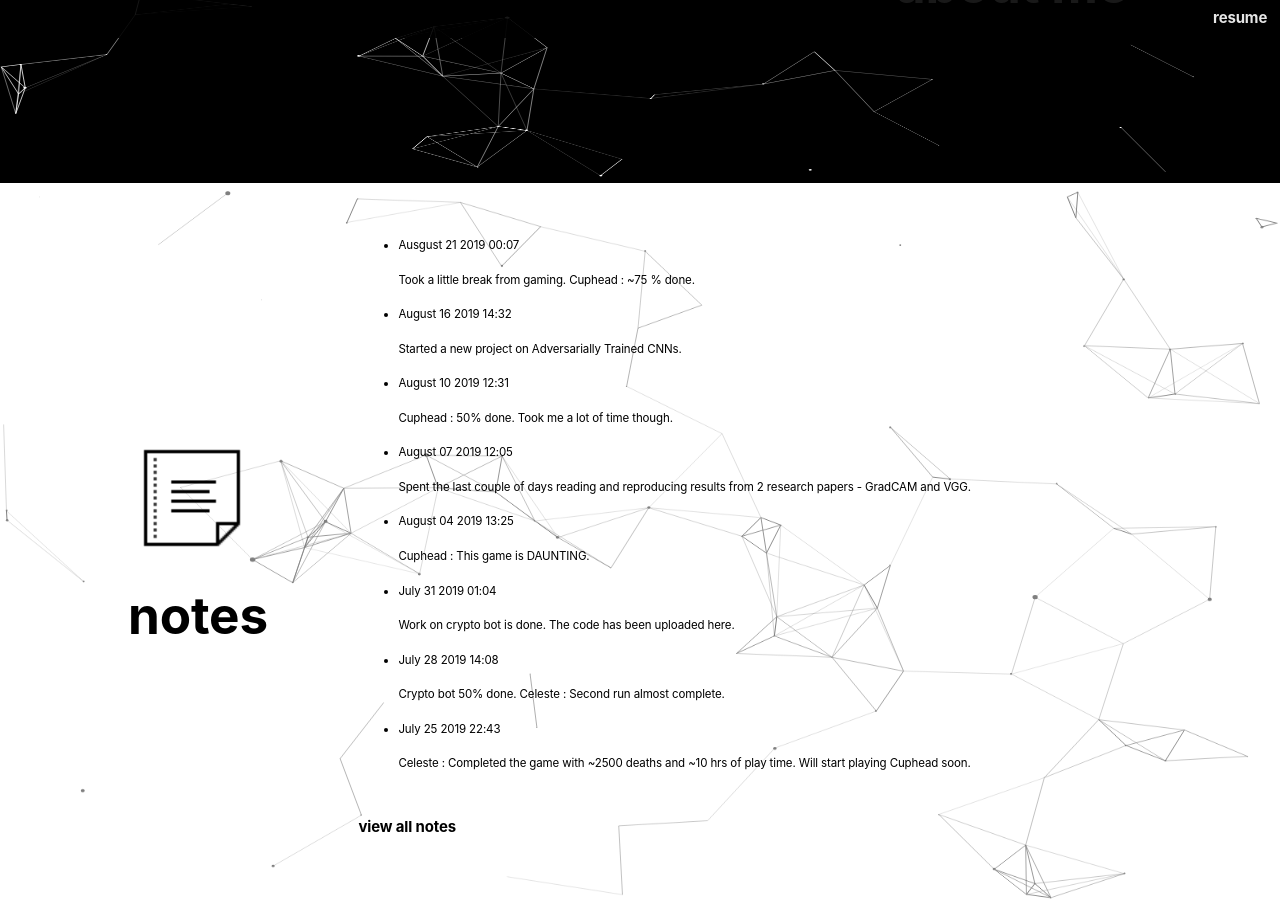
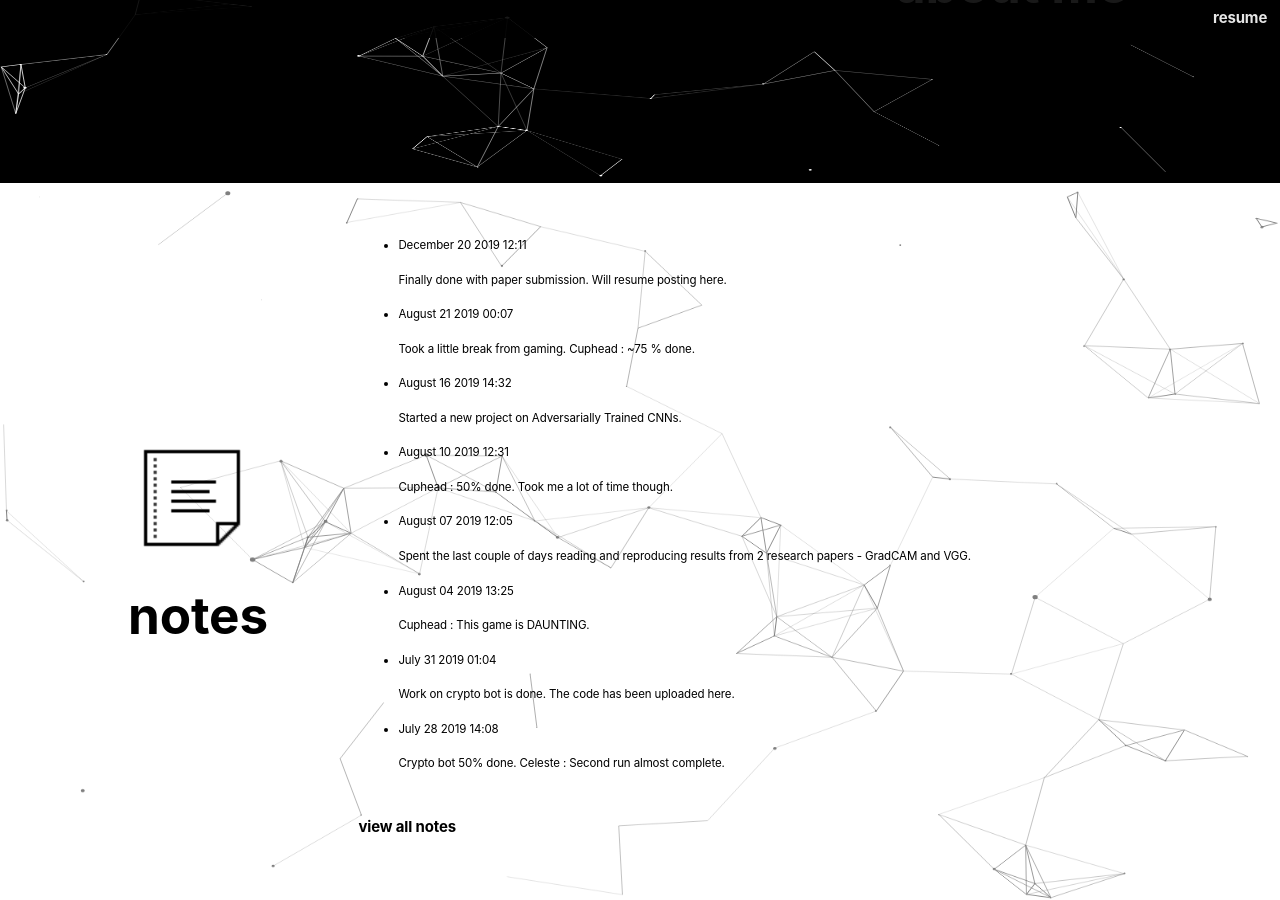
Before and after one commit to vedantsingh1404/website-v2.0, a Jekyll site: the page built from index.html, in a window 1280 px wide and 900 px high, scrolled down 982 px. Built offline with Jekyll 4.4.1, drawn with Linux system fonts in a browser that asks for light colours.

Commit message:
note add

```diff
--- a/_data/notes.yml
+++ b/_data/notes.yml
@@ -1,4 +1,8 @@
-- date: Ausgust 21 2019 00:07
+- date: December 20 2019 12:11
+  content: |
+    Finally done with paper submission. Will resume posting here.
+
+- date: August 21 2019 00:07
   content: |
     Took a little break from gaming. Cuphead : ~75 % done.
 
```
